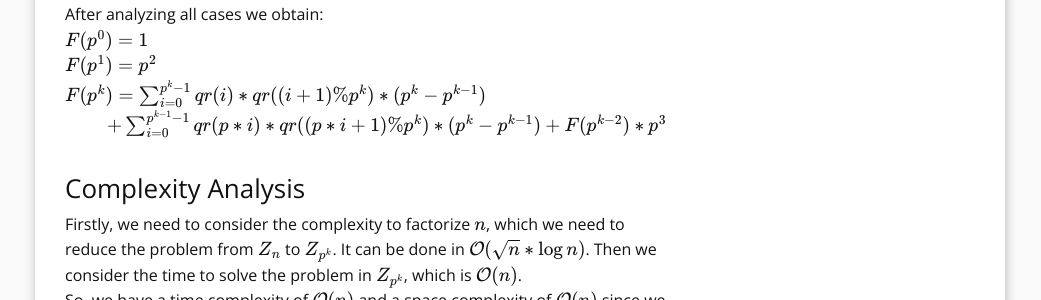
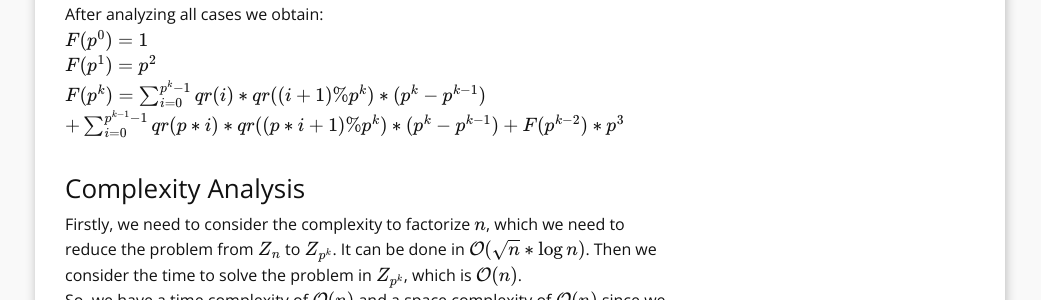
Before and after one commit to JoaoM10/JoaoM10.github.io, a Jekyll site: the page built from _posts/2015-04-18-pythagorean_triples.md, in a window 1280 px wide. Shown: the part 2564-2864 px from the top of the page, without its empty margins (120-1161 px from the left). Built offline with Jekyll 4.4.1, drawn with Linux system fonts in a browser that asks for light colours; formulas are drawn with MathJax 3; comment, search, counter and statistics services are not loaded.

Commit message:
fix triples post

```diff
--- a/_posts/2015-04-18-pythagorean_triples.md
+++ b/_posts/2015-04-18-pythagorean_triples.md
@@ -88,8 +88,8 @@ We are not done yet since the base cases are missing. We have $$F(p) = p^2$$ by
 After analyzing all cases we obtain:<br>
 $$F(p^0) = 1$$<br>
 $$F(p^1) = p^2$$<br>
-$$F(p^k) = \sum_{i=0}^{p^k - 1} qr(i) * qr((i + 1) \% p^k) * (p^k - p^{k - 1})$$<br>
-<span style="display:inline-block; width: 42px;"></span>$$ + \sum_{i=0}^{p^{k - 1} - 1} qr(p * i) * qr((p * i + 1) \% p^k) * (p^k - p^{k - 1}) + F(p^{k - 2}) * p^3$$
+$$F(p^k) = \sum_{i=0}^{p^k - 1} qr(i) * qr((i + 1) \% p^k) * (p^k - p^{k - 1})$$
+&nbsp;&nbsp;&nbsp;&nbsp;&nbsp;$$ + \sum_{i=0}^{p^{k - 1} - 1} qr(p * i) * qr((p * i + 1) \% p^k) * (p^k - p^{k - 1}) + F(p^{k - 2}) * p^3$$
 <br>
 <br>
 
```
